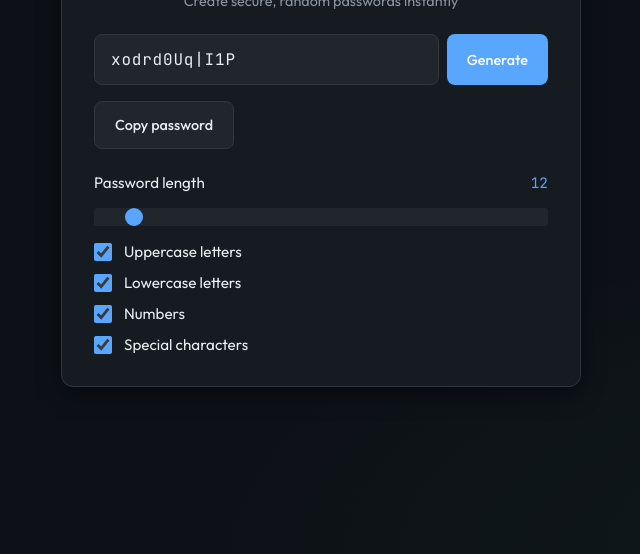
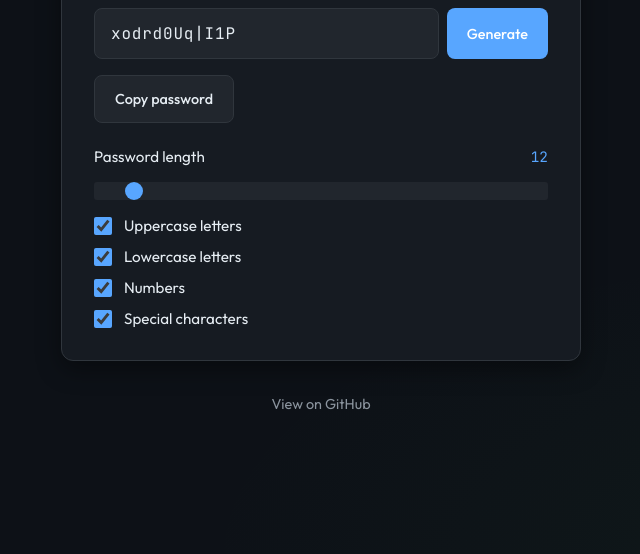
Before and after one commit to roy-adler/password-generator, a plain HTML site: page index.html in a window 1280 px wide. Shown: the part 246-800 px from the top of the page, without its empty margins (319-959 px from the left). Drawn offline with Linux system fonts and the light colour scheme.

Commit message:
Add footer to index.html with GitHub link, update README.md with GitHub link, and style footer in styles.css for improved visibility and accessibility.

```diff
--- a/index.html
+++ b/index.html
@@ -90,6 +90,10 @@
     </div>
   </main>
 
+  <footer class="footer">
+    <a href="https://github.com/roy-adler/password-generator" target="_blank" rel="noopener noreferrer">View on GitHub</a>
+  </footer>
+
   <script src="script.js"></script>
 </body>
 </html>
--- a/styles.css
+++ b/styles.css
@@ -195,3 +195,19 @@ input[type="range"]::-webkit-slider-thumb:hover {
   accent-color: var(--accent);
   cursor: pointer;
 }
+
+.footer {
+  margin-top: 2rem;
+  text-align: center;
+}
+
+.footer a {
+  color: var(--text-secondary);
+  font-size: 0.9rem;
+  text-decoration: none;
+  transition: color 0.15s ease;
+}
+
+.footer a:hover {
+  color: var(--accent);
+}
```
Also changed, not shown: README.md.
